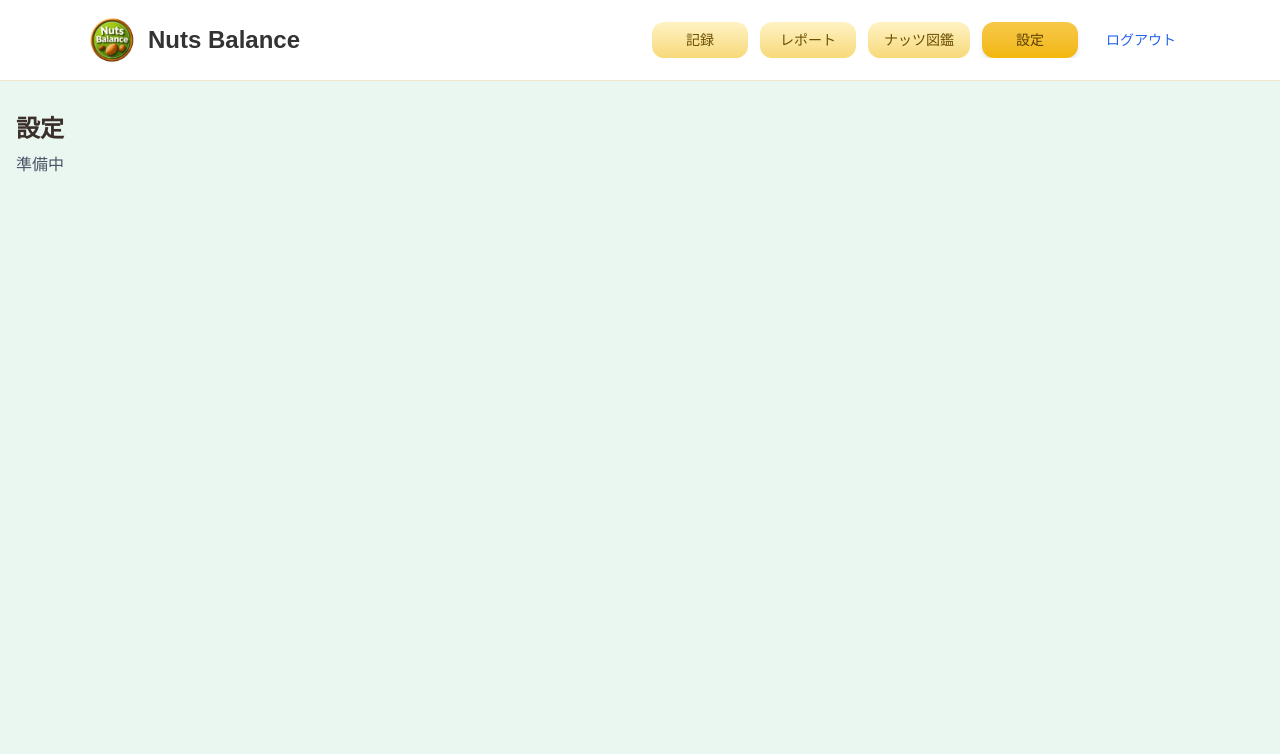
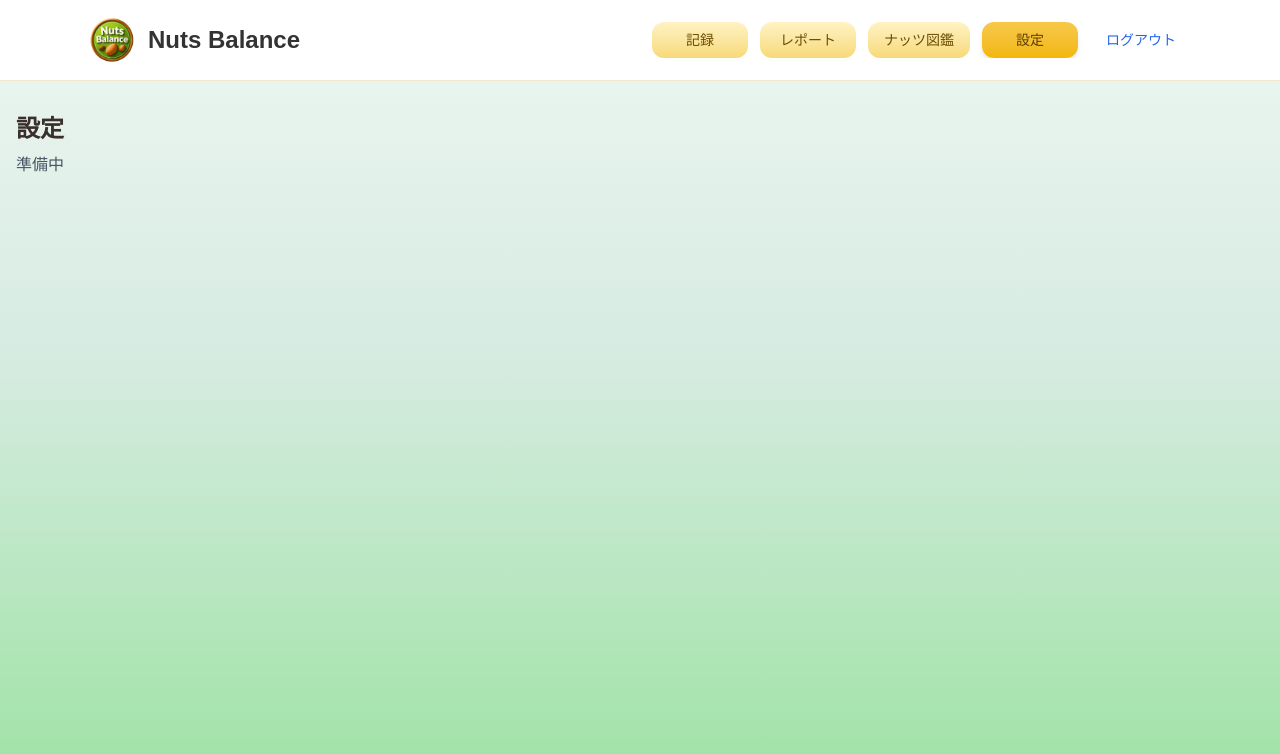
Before and after one commit to Natsumi-lab/nuts-balance, a Next.js app: page /app/settings in a window 1280 px wide. Shown: the top 754 px of the page. Built offline with nearby package versions, Linux system fonts and the light colour scheme.

Commit message:
style: app backgound-colorをグラデーションへ戻す

```diff
--- a/src/app/(protected)/app/_components/NavBar.tsx
+++ b/src/app/(protected)/app/_components/NavBar.tsx
@@ -77,7 +77,7 @@
             設定
           </Link>
 
-          {/* ログアウト：カレンダー選択日のブルー */}
+          {/* ログアウト*/}
           <button className="min-w-[96px] px-4 py-2 rounded-xl text-sm font-medium text-[#2563EB] hover:bg-blue-50 transition">
             ログアウト
           </button>
--- a/src/app/(protected)/app/layout.tsx
+++ b/src/app/(protected)/app/layout.tsx
@@ -3,7 +3,7 @@
 
 export default function AppLayout({ children }: { children: ReactNode }) {
   return (
-    <div className="min-h-dvh bg-[#EAF6F0]">
+    <div className="min-h-dvh">
       {/* ナビバーをページ上部に設置 */}
       <NavBar />
       {/* 元のchildren構造を維持 */}
```
